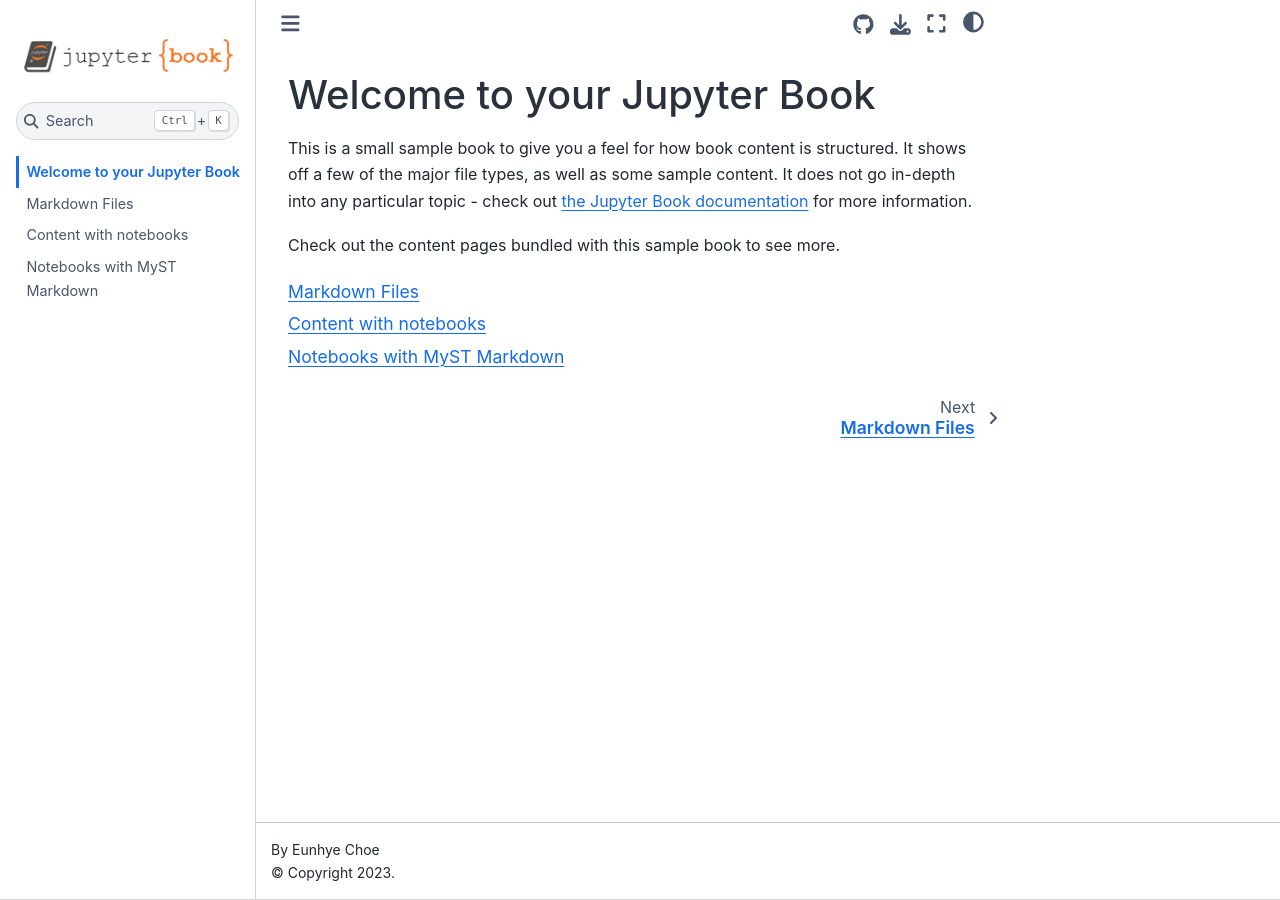
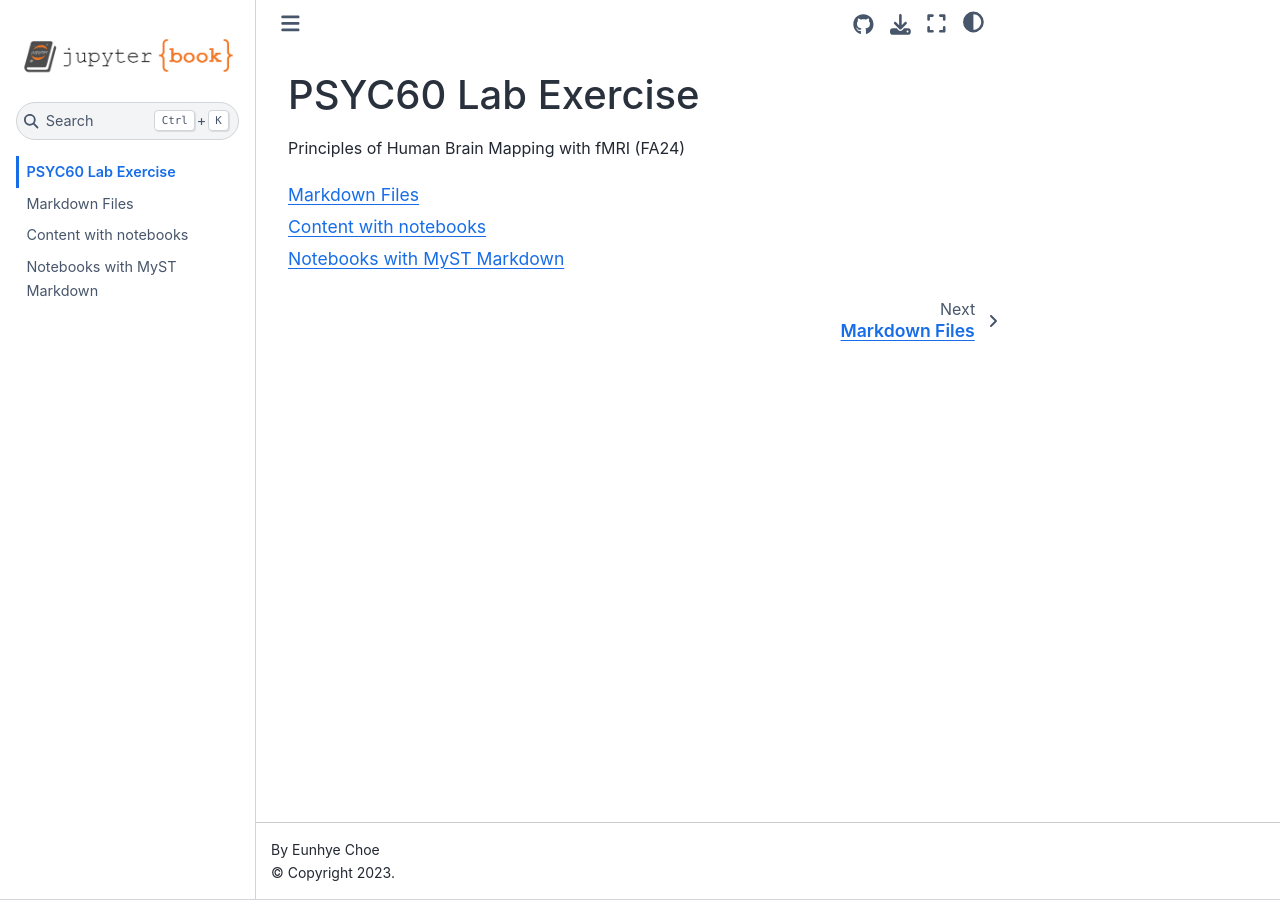
Before and after one commit to eunhyechoe/psyc60, a Jupyter Book: the page built from intro.md, in a window 1280 px wide. Built offline with Jupyter Book 1.0.4 settings and Sphinx 7.4.7 and the Sphinx Book theme 1.1.4, drawn with Linux system fonts in a browser that asks for light colours.

Commit message:
Update intro.md

````diff
--- a/intro.md
+++ b/intro.md
@@ -1,11 +1,6 @@
-# Welcome to your Jupyter Book
+# PSYC60 Lab Exercise
 
-This is a small sample book to give you a feel for how book content is
-structured.
-It shows off a few of the major file types, as well as some sample content.
-It does not go in-depth into any particular topic - check out [the Jupyter Book documentation](https://jupyterbook.org) for more information.
-
-Check out the content pages bundled with this sample book to see more.
+Principles of Human Brain Mapping with fMRI (FA24)
 
 ```{tableofcontents}
 ```
````
